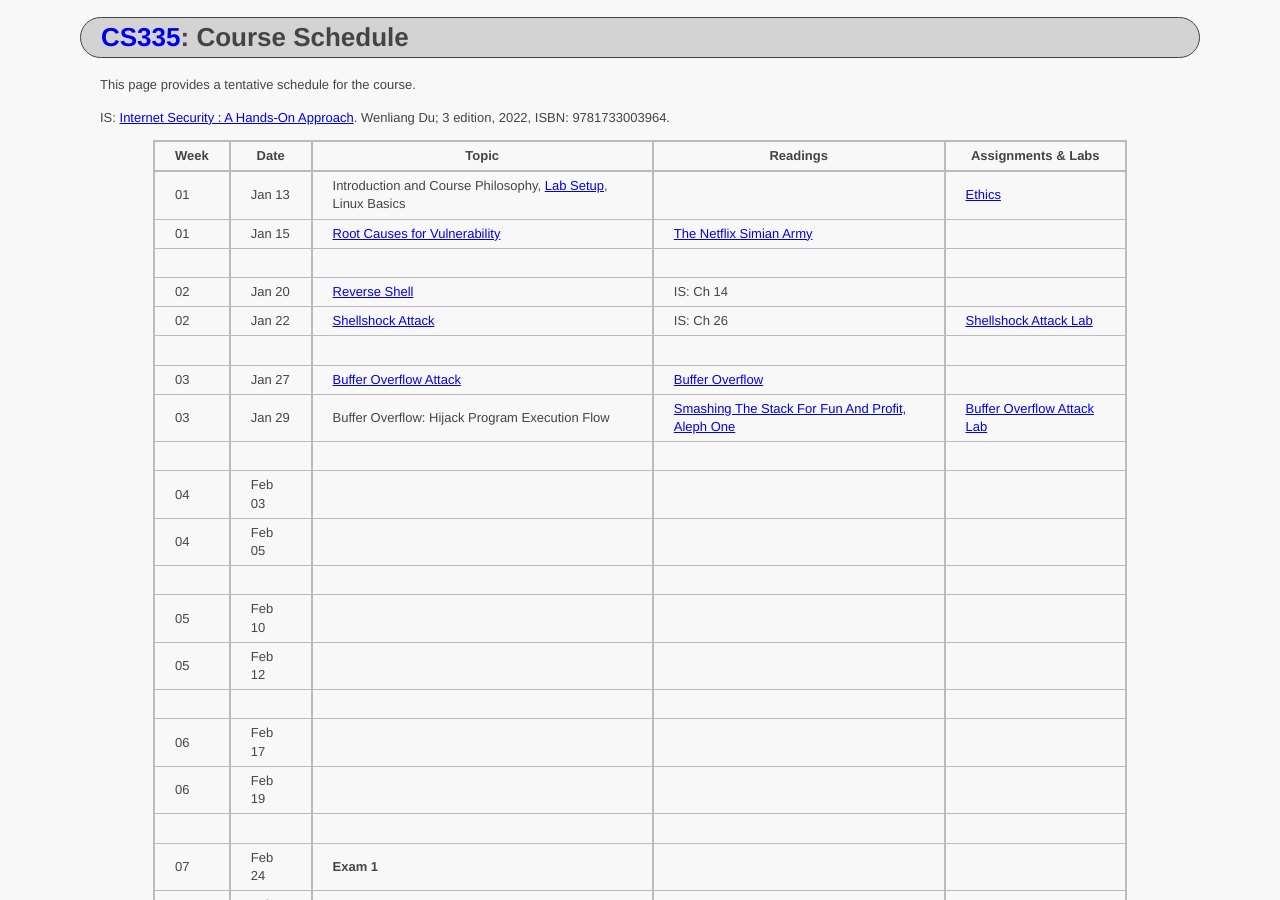
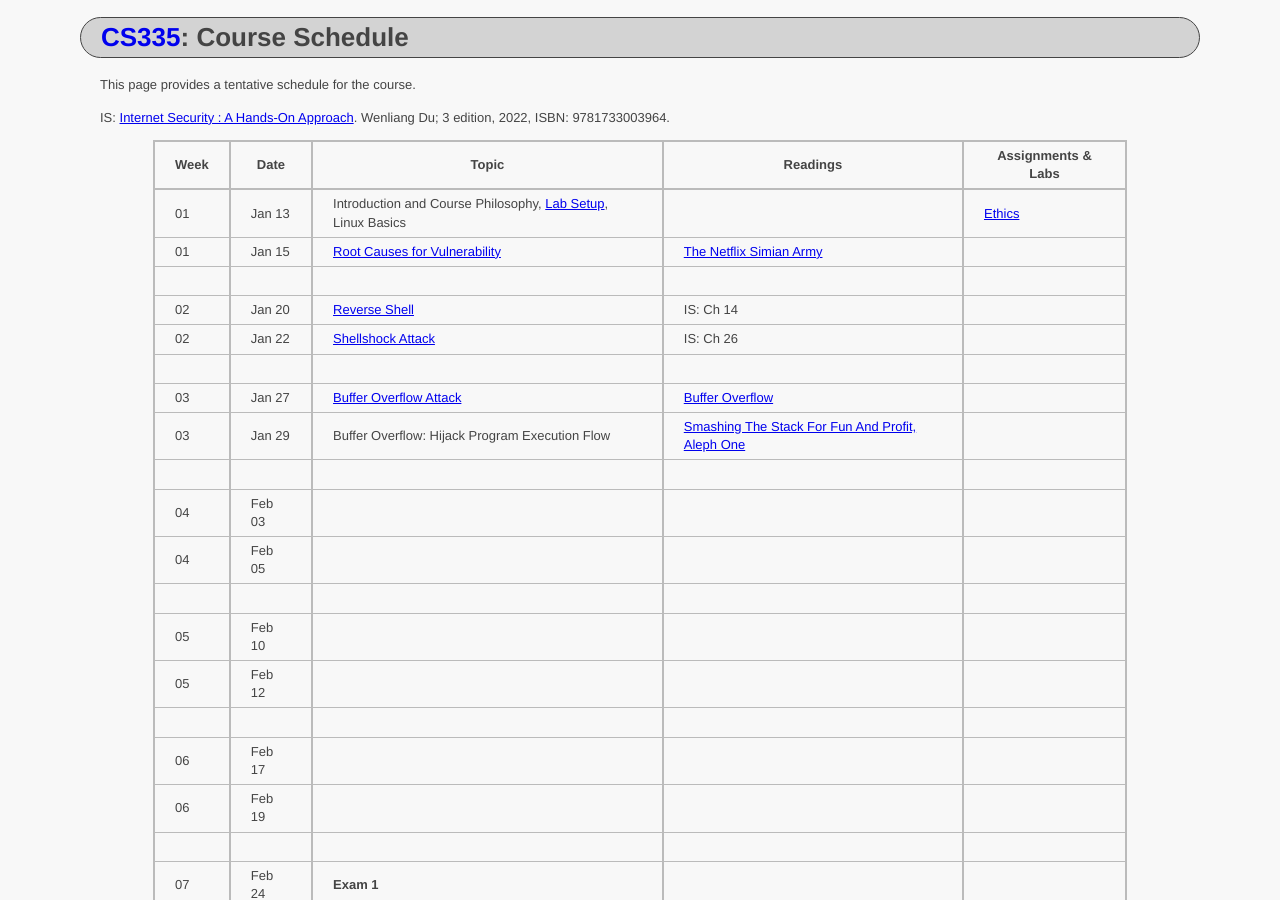
Before and after one commit to ycpcs/cs335-spring2026, a Jekyll site: the page built from schedule/index.md, in a window 1280 px wide and 900 px high. Built offline with Jekyll 4.4.1, drawn with Linux system fonts in a browser that asks for light colours.

Commit message:
Update Schedule

```diff
--- a/schedule/index.md
+++ b/schedule/index.md
@@ -14,10 +14,10 @@ IS: <a href="https://ycp.textbookx.com/book/Internet-Security-A-HandsOn-Approach
 > 01 | Jan 15 | [Root Causes for Vulnerability](../slides/Reason_Vulnerability.pdf) | [The Netflix Simian Army](https://netflixtechblog.com/the-netflix-simian-army-16e57fbab116)
 > | | | |
 > 02 | Jan 20 | [Reverse Shell](../slides/Reverse_Shell.pdf) | IS: Ch 14 |
-> 02 | Jan 22 | [Shellshock Attack](../slides/Shellshock.pdf) | IS: Ch 26 | [Shellshock Attack Lab](../labs/shellshock.html)
+> 02 | Jan 22 | [Shellshock Attack](../slides/Shellshock.pdf) | IS: Ch 26 |
 > | | | |
 > 03 | Jan 27 | [Buffer Overflow Attack](../slides/Buffer_Overflow.pdf) | <a href=".\papers\buffer-overflow.pdf" target="_blank">Buffer Overflow</a> |
-> 03 | Jan 29 | Buffer Overflow: Hijack Program Execution Flow | <a href="..\labs\buffer\stack_smashing.pdf" target="_blank">Smashing The Stack For Fun And Profit, Aleph One</a> | [Buffer Overflow Attack Lab](../labs/buffer_overflow.html)
+> 03 | Jan 29 | Buffer Overflow: Hijack Program Execution Flow | <a href="..\labs\buffer\stack_smashing.pdf" target="_blank">Smashing The Stack For Fun And Profit, Aleph One</a> |
 > | | | |
 > 04 | Feb 03 | | |
 > 04 | Feb 05 | | |
```
